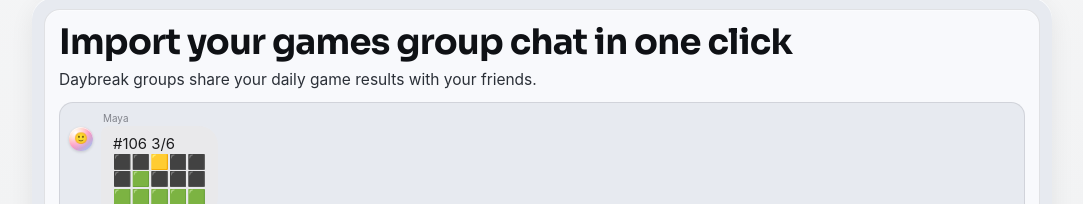
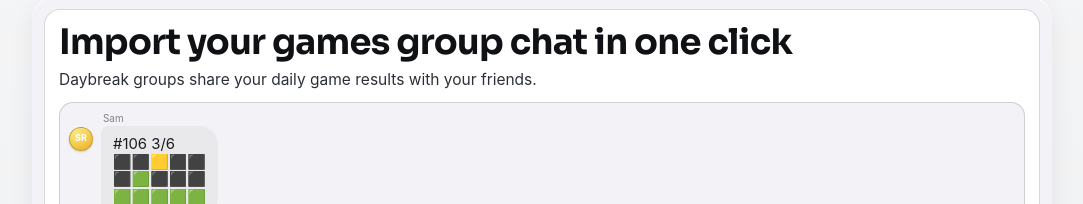
Before and after one commit to mitchrobs/daybreaktestflight, a Next.js app: page / in a window 1280 px wide. Shown: the part 593-797 px from the top of the page, without its empty margins (98-1181 px from the left). Built offline with nearby package versions, Linux system fonts and the light colour scheme; no server answers.

Commit message:
imessage

```diff
--- a/app/globals.css
+++ b/app/globals.css
@@ -9,9 +9,9 @@
   --line-soft: rgba(15, 17, 21, 0.06);
   --accent: #2276ff;
   --accent-soft: rgba(34, 118, 255, 0.14);
-  --imsg-canvas: #e7eaf0;
-  --imsg-surface: #f8f9fc;
-  --imsg-border: rgba(17, 18, 22, 0.1);
+  --imsg-canvas: #f2f2f7;
+  --imsg-surface: #ffffff;
+  --imsg-border: rgba(60, 60, 67, 0.2);
   --cta-g1: #ff6a00;
   --cta-g2: #f61f8f;
   --cta-g3: #2f6fff;
@@ -544,15 +544,17 @@ main {
   border-radius: 50%;
   display: grid;
   place-items: center;
-  font-size: 0.7rem;
-  font-weight: 500;
-  color: #1c1c1e;
+  font-size: 0.56rem;
+  font-weight: 700;
+  letter-spacing: 0.02em;
+  color: #ffffff;
   background:
-    radial-gradient(68% 68% at 28% 24%, #ffffff 0%, rgba(255, 255, 255, 0) 100%),
-    linear-gradient(140deg, #ffd56f 0%, #ff88b8 48%, #8dd2ff 100%);
+    radial-gradient(72% 72% at 28% 24%, #f7e77a 0%, rgba(247, 231, 122, 0) 100%),
+    linear-gradient(165deg, #f6d04f 0%, #efb936 100%);
+  border: 1px solid rgba(180, 132, 16, 0.65);
   box-shadow:
-    inset 0 1px 0 rgba(255, 255, 255, 0.68),
-    0 1px 3px rgba(18, 20, 24, 0.16);
+    inset 0 1px 0 rgba(255, 255, 255, 0.34),
+    0 1px 2px rgba(0, 0, 0, 0.16);
 }
 
 .imessage-incoming-stack {
@@ -975,9 +977,9 @@ main {
     --line: rgba(242, 244, 248, 0.18);
     --line-soft: rgba(242, 244, 248, 0.1);
     --accent-soft: rgba(47, 111, 255, 0.2);
-    --imsg-canvas: #12151c;
-    --imsg-surface: #1b1f27;
-    --imsg-border: rgba(255, 255, 255, 0.12);
+    --imsg-canvas: #000000;
+    --imsg-surface: #000000;
+    --imsg-border: rgba(255, 255, 255, 0.11);
     --shadow-sm: 0 10px 24px rgba(0, 0, 0, 0.38);
     --shadow-md: 0 20px 42px rgba(0, 0, 0, 0.48);
   }
@@ -1054,9 +1056,10 @@ main {
 
   .imessage-contact-avatar {
     background:
-      radial-gradient(68% 68% at 28% 24%, rgba(255, 255, 255, 0.6) 0%, rgba(255, 255, 255, 0) 100%),
-      linear-gradient(140deg, #ffc768 0%, #ff73b0 48%, #7abaff 100%);
-    color: #1c1c1e;
+      radial-gradient(72% 72% at 28% 24%, rgba(247, 231, 122, 0.95) 0%, rgba(247, 231, 122, 0) 100%),
+      linear-gradient(165deg, #e2b53b 0%, #b88621 100%);
+    border-color: rgba(234, 187, 66, 0.64);
+    color: #ffffff;
   }
 
   .imessage-timestamp {
--- a/components/imessage-preview-thread.tsx
+++ b/components/imessage-preview-thread.tsx
@@ -85,10 +85,10 @@ export function IMessagePreviewThread({
     <div ref={containerRef} className="imessage-thread">
       <div className="imessage-incoming-row">
         <div className="imessage-contact-mini" aria-hidden="true">
-          <span className="imessage-contact-avatar">🙂</span>
+          <span className="imessage-contact-avatar">SR</span>
         </div>
         <div className="imessage-incoming-stack">
-          <span className="imessage-contact-name">Maya</span>
+          <span className="imessage-contact-name">Sam</span>
           <div className="imessage-bubble incoming score-bubble">{SCORE_MESSAGE}</div>
           <div className="imessage-bubble incoming followup-bubble">{FOLLOW_UP_MESSAGE}</div>
         </div>
```
Also changed, not shown: 1 other file (tests, documents, lock files or other folders).
